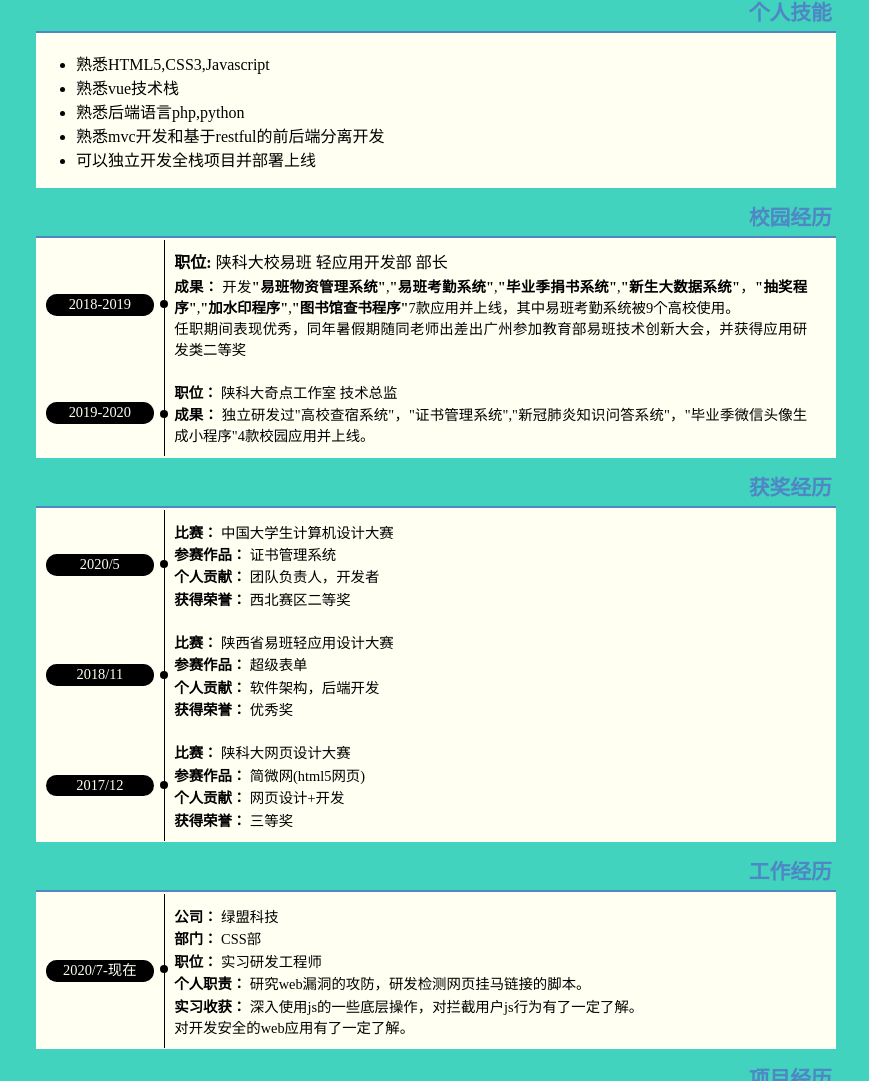
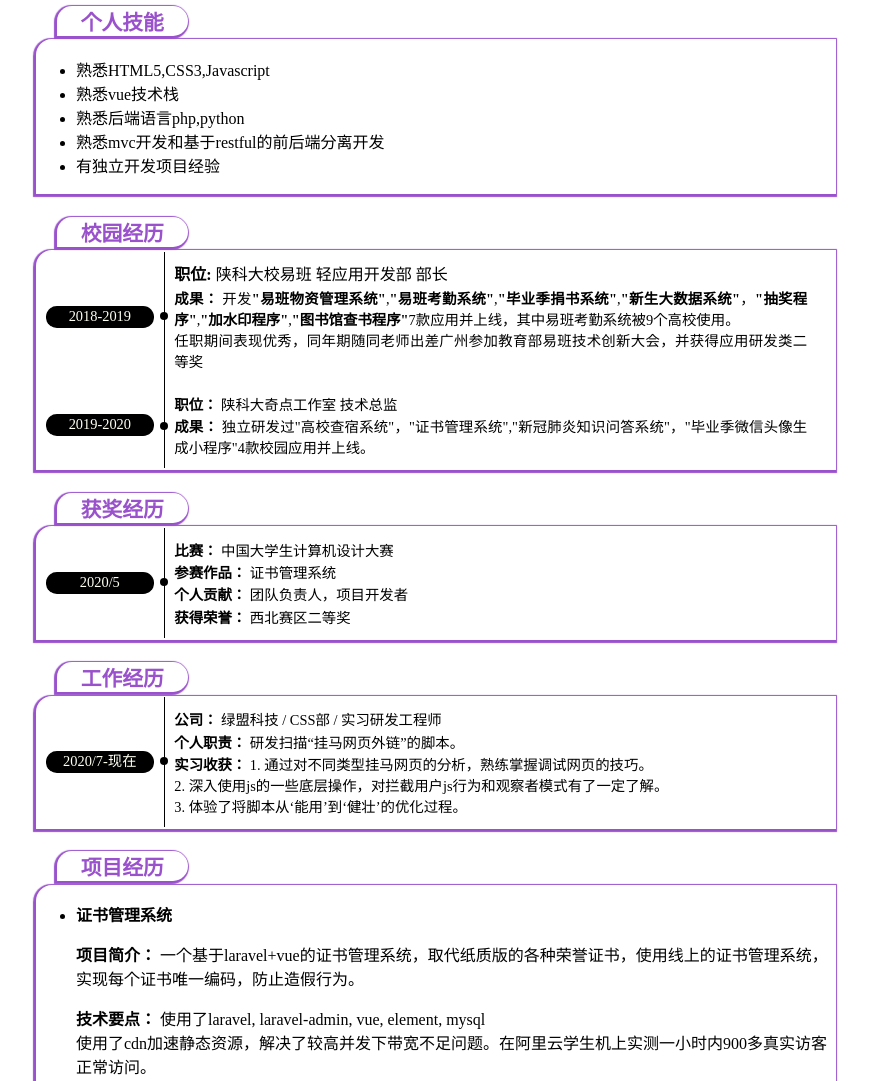
Before and after one commit to jianwi/jianli, a plain HTML site: page index.html in a window 1280 px wide. Shown: the part 185-1266 px from the top of the page, without its empty margins (204-1073 px from the left). Drawn offline with Linux system fonts and the light colour scheme.

Commit message:
优化css,改版

```diff
--- a/index.html
+++ b/index.html
@@ -31,7 +31,7 @@
         <li>熟悉vue技术栈</li>
         <li>熟悉后端语言php,python</li>
         <li>熟悉mvc开发和基于restful的前后端分离开发</li>
-        <li>可以独立开发全栈项目并部署上线</li>
+        <li>有独立开发项目经验</li>
       </ul>
     </section>
 
@@ -49,7 +49,7 @@
               <strong>成果：</strong>
               开发<b>"易班物资管理系统"</b>,<b>"易班考勤系统"</b>,<b>"毕业季捐书系统"</b>,<b>"新生大数据系统"</b>，<b>"抽奖程序"</b>,<b>"加水印程序"</b>,<b>"图书馆查书程序"</b>7款应用并上线，其中易班考勤系统被9个高校使用。
               <br>
-              任职期间表现优秀，同年暑假期随同老师出差出广州参加教育部易班技术创新大会，并获得应用研发类二等奖
+              任职期间表现优秀，同年期随同老师出差广州参加教育部易班技术创新大会，并获得应用研发类二等奖
             </p>
           </div>
         </div>
@@ -87,60 +87,12 @@
           </p>
           <p>
             <strong>个人贡献：</strong>
-            团队负责人，开发者
+            团队负责人，项目开发者
           </p>
           <p><strong>
             获得荣誉：
           </strong>
             西北赛区二等奖
-          </p>
-        </div>
-      </div>
-      <div class="timeline">
-        <div class="time">
-          2018/11
-        </div>
-        <div class="content">
-          <p>
-            <strong>
-              比赛：
-            </strong>
-            陕西省易班轻应用设计大赛
-          </p>
-          <p>
-            <strong>参赛作品：</strong>
-            超级表单
-          </p>
-          <p>
-            <strong>个人贡献：</strong>
-            软件架构，后端开发
-          </p>
-          <p>
-            <strong>获得荣誉：</strong>
-            优秀奖
-          </p>
-        </div>
-      </div>
-      <div class="timeline">
-        <div class="time">
-          2017/12
-        </div>
-        <div class="content">
-          <p>
-            <strong>比赛：</strong>
-            陕科大网页设计大赛
-          </p>
-          <p>
-            <strong>参赛作品：</strong>
-            简微网(html5网页)
-          </p>
-          <p>
-            <strong>个人贡献：</strong>
-            网页设计+开发
-          </p>
-          <p>
-            <strong>获得荣誉：</strong>
-            三等奖
           </p>
         </div>
       </div>
@@ -154,27 +106,19 @@
         <div class="content">
           <p>
             <strong>公司：</strong>
-            绿盟科技
-          </p>
-          <p>
-            <strong>部门：</strong>
-            CSS部
-          </p>
-          <p>
-            <strong>职位：</strong>
-            实习研发工程师
+            绿盟科技 / CSS部 / 实习研发工程师
           </p>
           <p>
             <strong>个人职责：</strong>
-            研究web漏洞的攻防，研发检测网页挂马链接的脚本。
+            研发扫描“挂马网页外链”的脚本。
           </p>
           <p>
             <strong>
               实习收获：
             </strong>
-            深入使用js的一些底层操作，对拦截用户js行为有了一定了解。
-            <br>
-            对开发安全的web应用有了一定了解。
+            1. 通过对不同类型挂马网页的分析，熟练掌握调试网页的技巧。 <br/>
+            2. 深入使用js的一些底层操作，对拦截用户js行为和观察者模式有了一定了解。 <br/>
+            3. 体验了将脚本从‘能用’到‘健壮’的优化过程。
           </p>
         </div>
       </div>
--- a/layout.css
+++ b/layout.css
@@ -1,7 +1,7 @@
 body{
-    --box-color: #FFFFF2;
-    --title-color:#4F86C6;
-    background: #41D3BD;
+    --box-color: #FFF;
+    --title-color:#9A52cc;
+    background: #fff;
 }
 .link{
     color: blue;
@@ -31,9 +31,10 @@ body{
 .box{
     background: var(--box-color);
     padding: .1em 0;
-    margin: 3em 0 0 0;
+    margin: 3.5em 0 0 0;
     position: relative;
-    border-top: solid 2px var(--title-color);
+    box-shadow: -1px 1px 1px 2px var(--title-color);
+    border-radius: 1em 0 0 0em/1em;
 }
 .box>li{
     list-style-type: square;
@@ -42,11 +43,16 @@ body{
     display: block;
     position: absolute;
     content: "";
-    top: -1.8em;
-    right: .2em;
+    width: 6.3em;
+    text-align: center;
+    top: -1.6em;
+    left: 1em;
     color: var(--title-color);
+    border-width: 0 0 2px 0;
+    border-radius: 1em 1em 1em 0/1em;
     font-weight: bolder;
     font-size: 1.3em;
+    box-shadow: -1px 1px 1px 2px var(--title-color);
 }
 #educate::before{
     content: "教育经历";
```
